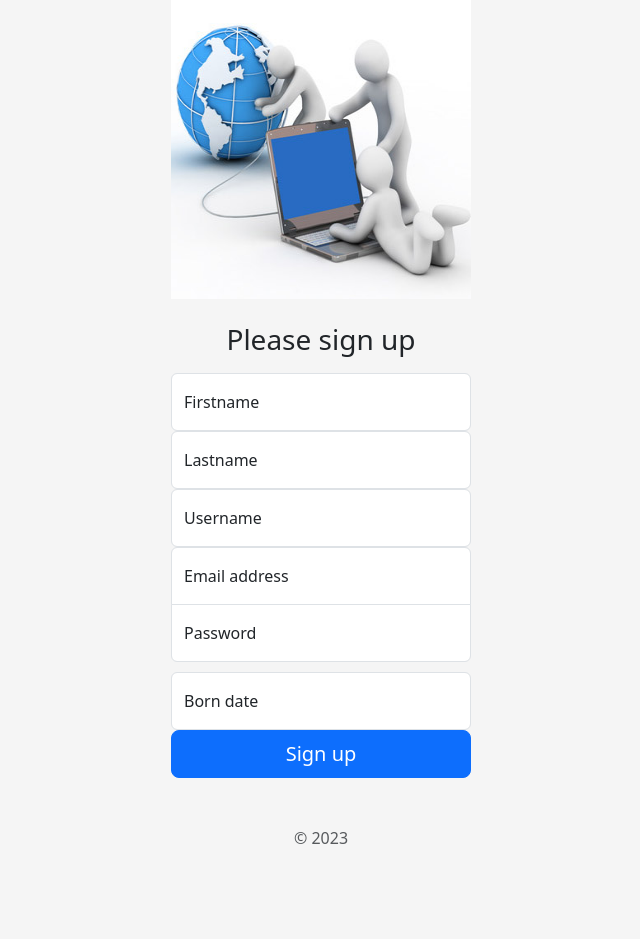
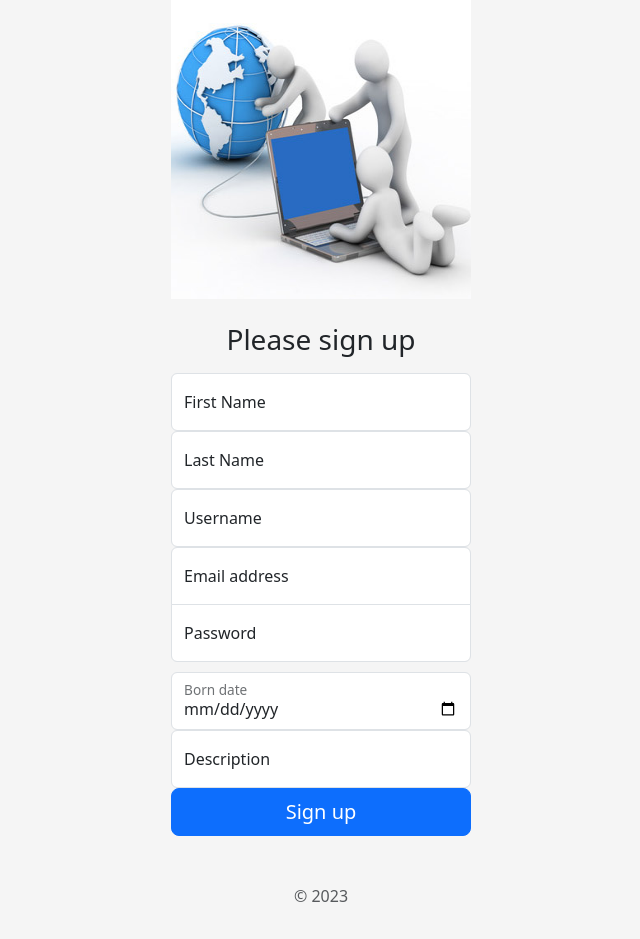
Before and after one commit to VadimMarenko/python-web_hw_13, a FastAPI app: template templates/signup.html in a window 1280 px wide. Shown: the part 56-995 px from the top of the page, without its empty margins (319-959 px from the left). Before the commit the page ends 900 px from the top, so only its background shows below. Run offline with FastAPI, Linux system fonts and the light colour scheme; the template is opened without the code that fills it, so the values that code supplies are empty; parts of the project's set-up code (start-up, migrations or seed data) failed here and were passed over.

Commit message:
Update signup.html

```diff
--- a/templates/signup.html
+++ b/templates/signup.html
@@ -15,7 +15,6 @@
   </head>
   <body class="text-center">
     <main class="form-signin w-100 m-auto">
-      <form>
       <img
         class="mb-4"
         src="/static/images/logo.jpg"
@@ -24,73 +23,94 @@
         height="300"
       />
       <h1 class="h3 mb-3 fw-normal">Please sign up</h1>
-
+      <form>
         <div class="form-floating">
           <input
-            type="firstname"
+            type="text"
             class="form-control"
-            id="floatingInput"
-            placeholder="firstname"
-            name="firstname"
+            id="first_name"
+            placeholder="first_name"
+            autocomplete="given-name"
+            name="first_name"
+            required
           />
-          <label for="floatingInput">Firstname</label>
+          <label for="first_name">First Name</label>
         </div>
         <div class="form-floating">
           <input
-            type="lastname"
+            type="text"
             class="form-control"
-            id="floatingInput"
-            placeholder="lastname"
-            name="lastname"
+            id="last_name"
+            placeholder="last_name"
+            autocomplete="family-name"
+            name="last_name"
+            required
           />
-          <label for="floatingInput">Lastname</label>
+          <label for="last_name">Last Name</label>
         </div>
         <div class="form-floating">
           <input
-            type="username"
+            type="text"
             class="form-control"
-            id="floatingInput"
+            id="username"
             placeholder="username"
             name="username"
+            required
           />
-          <label for="floatingInput">Username</label>
+          <label for="username">Username</label>
         </div>
         <div class="form-floating">
           <input
             type="email"
             class="form-control"
-            id="floatingInput"
+            id="email"
             placeholder="name@example.com"
             name="email"
+            required
           />
-          <label for="floatingInput">Email address</label>
+          <label for="email">Email address</label>
         </div>
         <div class="form-floating">
           <input
             type="password"
             class="form-control"
-            id="floatingPassword"
+            id="password"
             placeholder="Password"
             name="password"
+            required
           />
-          <label for="floatingPassword">Password</label>
+          <label for="password">Password</label>
         </div>
         <div class="form-floating">
           <input
-            type="born_date"
+            type="date"
             class="form-control"
-            id="floatingInput"
+            id="born_date"
             placeholder="born_date"
             name="born_date"
           />
-          <label for="floatingInput">Born date</label>
+          <label for="born_date">Born date</label>
         </div>
-        <button class="w-100 btn btn-lg btn-primary" type="submit">
+        <div class="form-floating">
+          <input
+            type="text"
+            class="form-control"
+            id="description"
+            placeholder="description"
+            name="description"
+          />
+          <label for="description">Description</label>
+        </div>
+        <button
+          class="w-100 btn btn-lg btn-primary"
+          onclick="submitForm()"
+          type="submit"
+        >
           Sign up
         </button>
         <p class="mt-5 mb-3 text-muted">&copy; 2023</p>
       </form>
+      <script src="/static/javascript/register.js"></script>
     </main>
-    <script src="/static/javascript/register.js"></script>
   </body>
 </html>
```
Lines whose indentation alone changed are shown as unchanged.
